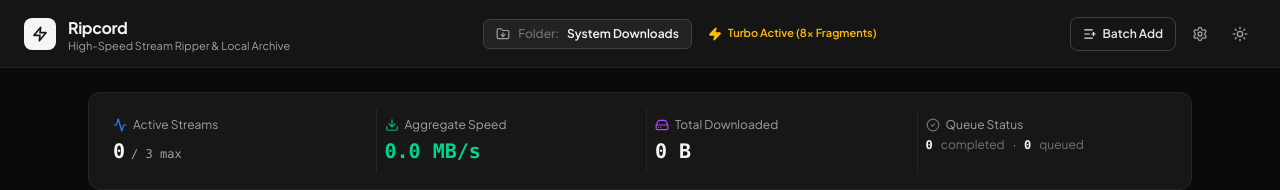
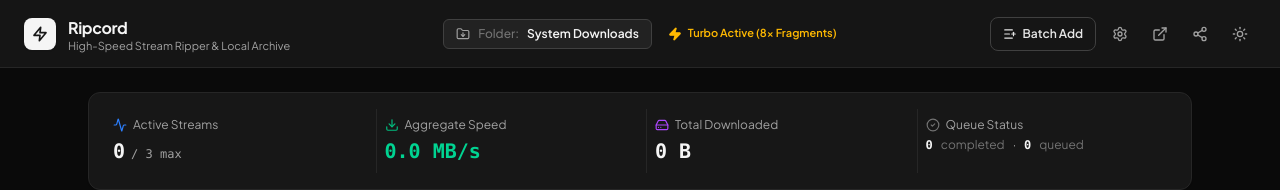
Before and after one commit to shloky-11/ripcord, a React (Vite) app: page / in a window 1280 px wide. Shown: the top 190 px of the page. Built offline with nearby package versions, Linux system fonts and the light colour scheme; no server answers.

Commit message:
docs: update installation instructions and add header utility
Update README deployment instructions to reflect local/cloud access methods, add toast notification support to the header, and convert brand wordmark to a clickable home link.

```diff
--- a/src/App.tsx
+++ b/src/App.tsx
@@ -323,6 +323,7 @@ export default function App() {
         onOpenSettings={() => setIsSettingsModalOpen(true)}
         onOpenBatchModal={() => setIsBatchModalOpen(true)}
         settings={settings}
+        onToast={showToast}
       />
 
       {/* Main Workspace Viewport */}
--- a/src/components/Header.tsx
+++ b/src/components/Header.tsx
@@ -6,7 +6,9 @@ import {
   Moon,
   Zap,
   ListPlus,
-  DownloadCloud
+  DownloadCloud,
+  ExternalLink,
+  Share2
 } from 'lucide-react';
 import { EngineSettings } from '../types';
 import { usePWAInstall } from '../hooks/usePWAInstall';
@@ -20,6 +22,7 @@ interface HeaderProps {
   onOpenSettings: () => void;
   onOpenBatchModal: () => void;
   settings: EngineSettings;
+  onToast?: (msg: string) => void;
 }
 
 export const Header: React.FC<HeaderProps> = ({
@@ -31,14 +34,15 @@ export const Header: React.FC<HeaderProps> = ({
   onOpenSettings,
   onOpenBatchModal,
   settings,
+  onToast,
 }) => {
   const { isInstallable, isInstalled, install } = usePWAInstall();
 
   return (
     <header className="flex items-center justify-between gap-8 px-6 py-4 border-b border-neutral-200 dark:border-neutral-800 bg-white/95 dark:bg-neutral-900/95 backdrop-blur-sm sticky top-0 z-30 transition-colors">
-      {/* Zone 1: Brand Wordmark */}
-      <div className="flex items-center gap-3 shrink-0">
-        <div className="w-8 h-8 rounded-lg bg-neutral-900 dark:bg-neutral-100 text-white dark:text-neutral-900 flex items-center justify-center shadow-xs">
+      {/* Zone 1: Brand Wordmark (Always routes to relative root /) */}
+      <a href="/" title="Ripcord Home" className="flex items-center gap-3 shrink-0 group no-underline">
+        <div className="w-8 h-8 rounded-lg bg-neutral-900 dark:bg-neutral-100 text-white dark:text-neutral-900 flex items-center justify-center shadow-xs group-hover:scale-105 transition-transform">
           <svg className="w-4 h-4 fill-none stroke-current stroke-[2.5]" viewBox="0 0 24 24">
             <path strokeLinecap="round" strokeLinejoin="round" d="M13 2L3 14h9l-1 8 10-12h-9l1-8z" />
           </svg>
@@ -51,7 +55,7 @@ export const Header: React.FC<HeaderProps> = ({
             High-Speed Stream Ripper & Local Archive
           </span>
         </div>
-      </div>
+      </a>
 
       {/* Zone 2: Navigation & Status Indicators */}
       <div className="hidden md:flex items-center gap-4 text-xs font-medium text-neutral-600 dark:text-neutral-300">
@@ -111,6 +115,31 @@ export const Header: React.FC<HeaderProps> = ({
           <SettingsIcon className="w-4 h-4" />
         </button>
 
+        {/* Everlasting Open in New Tab (resolves dynamically to current origin) */}
+        <a
+          href="/"
+          target="_blank"
+          rel="noopener noreferrer"
+          title="Open in new full tab (Everlasting / dynamic)"
+          className="p-2 rounded-lg text-neutral-600 dark:text-neutral-400 hover:text-neutral-900 dark:hover:text-neutral-100 hover:bg-neutral-100 dark:hover:bg-neutral-800 transition-colors cursor-pointer inline-flex items-center"
+        >
+          <ExternalLink className="w-4 h-4" />
+        </a>
+
+        {/* Dynamic Copy Session URL */}
+        <button
+          onClick={() => {
+            if (navigator?.clipboard && typeof window !== 'undefined') {
+              navigator.clipboard.writeText(window.location.origin);
+              if (onToast) onToast('Copied current app URL to clipboard!');
+            }
+          }}
+          title="Copy current app URL"
+          className="p-2 rounded-lg text-neutral-600 dark:text-neutral-400 hover:text-neutral-900 dark:hover:text-neutral-100 hover:bg-neutral-100 dark:hover:bg-neutral-800 transition-colors cursor-pointer"
+        >
+          <Share2 className="w-4 h-4" />
+        </button>
+
         <button
           onClick={onToggleDarkMode}
           title={darkMode ? 'Switch to Light Mode' : 'Switch to Dark Mode'}
```
Also changed, not shown: 1 other file (tests, documents, lock files or other folders).
